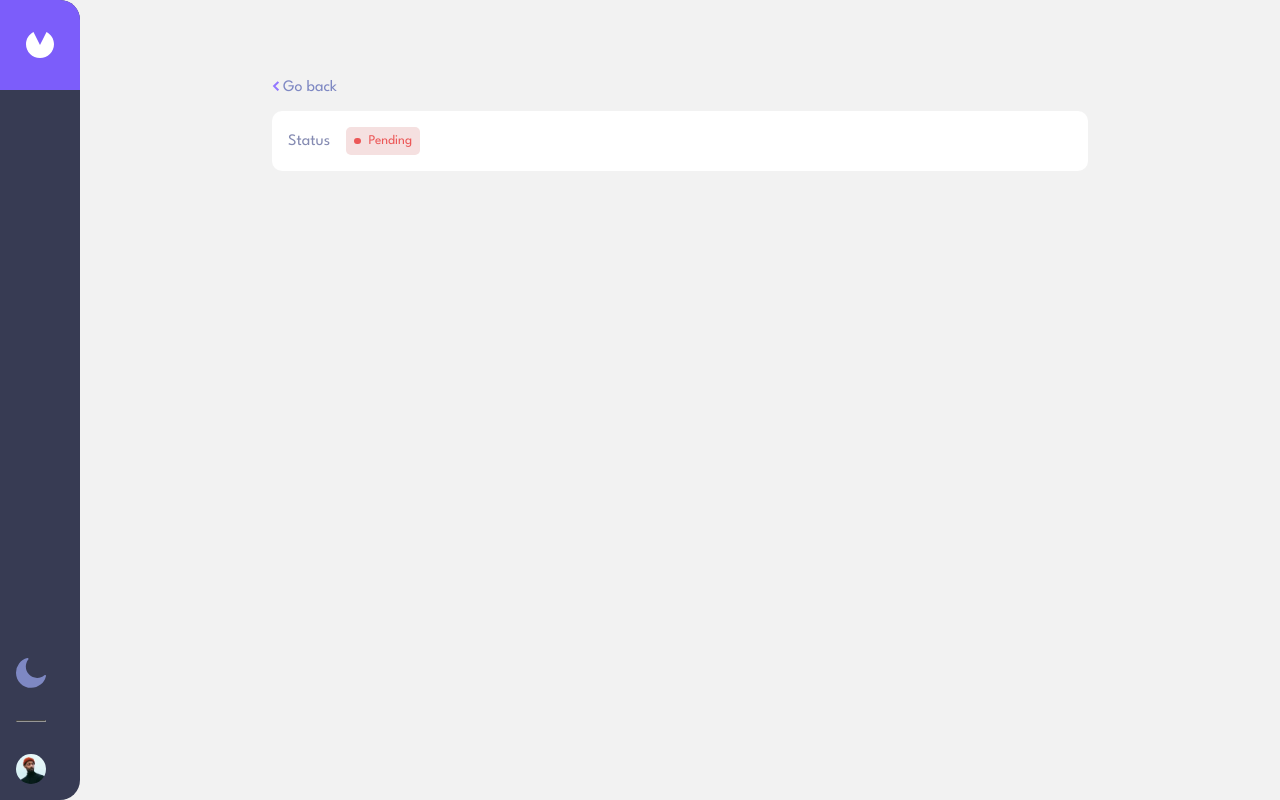
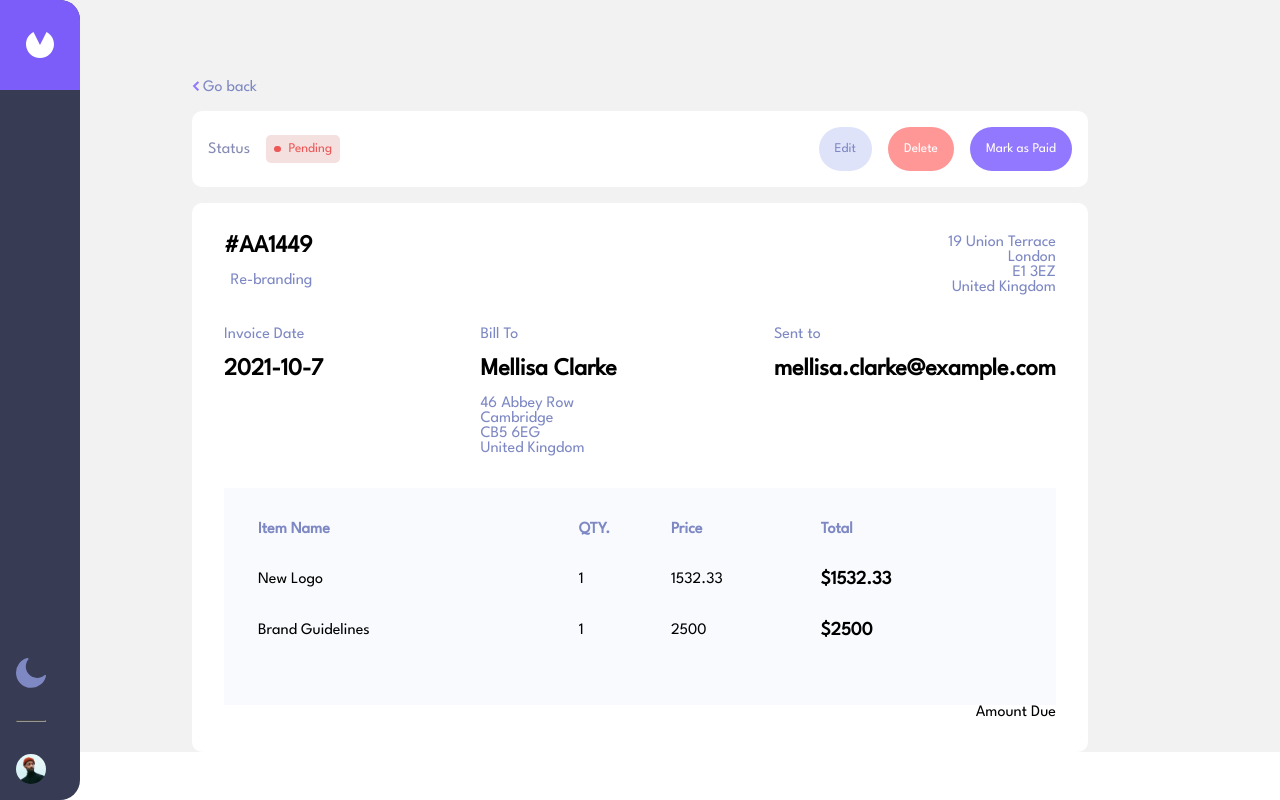
Before and after one commit to emmanuelkyeremeh/invoice-app, a React (Create React App) app: page /invoice/AA1449 in a window 1280 px wide. Built offline with nearby package versions, Linux system fonts and the light colour scheme.

Commit message:
created single invoice page

```diff
--- a/src/pages/App.js
+++ b/src/pages/App.js
@@ -10,7 +10,10 @@ import { Link } from "react-router-dom";
 const App = () => {
   return (
     <div className="container">
-      <Navbar />
+      <div style={{ position: "fixed" }}>
+        <Navbar />
+      </div>
+
       <div className="invoice-page-container">
         <div className="invoice-page-header">
           <div className="invoice-page-title">
--- a/src/pages/SingleInvoice.js
+++ b/src/pages/SingleInvoice.js
@@ -10,11 +10,23 @@ import "../styles/invoiceList.css";
 const SingleInvoice = () => {
   const { id } = useParams();
   const singleData = data.find((elem) => elem.id === id);
-  const { status } = singleData;
+  const {
+    status,
+    description,
+    senderAddress,
+    createdAt,
+    clientName,
+    clientAddress,
+    clientEmail,
+    items,
+  } = singleData;
 
   return (
     <div className="container">
-      <Navbar />
+      <div style={{ position: "fixed" }}>
+        <Navbar />
+      </div>
+
       <div className="invoice-page-container single-invoice-container">
         <div className="single-invoice-container-back">
           <img src={iconLeft} alt="" /> Go back
@@ -29,8 +41,76 @@ const SingleInvoice = () => {
               {`${status.charAt(0).toUpperCase()}${status.substring(1)}`}
             </button>
           </div>
+          <div className="single-invoice-container-tray-buttons">
+            <button className="single-invoice-container-button edit">
+              Edit
+            </button>
+            <button className="single-invoice-container-button delete">
+              Delete
+            </button>
+            <button className="single-invoice-container-button mark-as-paid">
+              Mark as Paid
+            </button>
+          </div>
         </div>
-        <div className="single-invoice-container-body"></div>
+        <div className="single-invoice-container-body">
+          <div className="single-invoice-container-body-id-tray">
+            <div className="single-invoice-container-id">
+              <h2>#{id}</h2>
+              <p>{description}</p>
+            </div>
+            <div className="single-invoice-container-sender-address">
+              <p>{senderAddress.street}</p>
+              <p>{senderAddress.city}</p>
+              <p>{senderAddress.postCode}</p>
+              <p>{senderAddress.country}</p>
+            </div>
+          </div>
+          <div className="single-invoice-container-body-lower-tray">
+            <div>
+              <p>Invoice Date</p>
+              <h2>{createdAt}</h2>
+            </div>
+            <div className="single-invoice-container-body-lower-tray-address">
+              <p>Bill To</p>
+              <h2>{clientName}</h2>
+              <p>{clientAddress.street}</p>
+              <p>{clientAddress.city}</p>
+              <p>{clientAddress.postCode}</p>
+              <p>{clientAddress.country}</p>
+            </div>
+            <div>
+              <p>Sent to</p>
+              <h2>{clientEmail}</h2>
+            </div>
+          </div>
+          <div>
+            <table>
+              <thead>
+                <th>Item Name</th>
+                <th>QTY.</th>
+                <th>Price</th>
+                <th>Total</th>
+              </thead>
+              <tbody>
+                {items.map((item) => (
+                  <tr>
+                    <td>{item.name}</td>
+                    <td>{item.quantity}</td>
+                    <td>{item.price}</td>
+                    <td>
+                      <h3>${item.total}</h3>
+                    </td>
+                  </tr>
+                ))}
+              </tbody>
+            </table>
+          </div>
+          <footer>
+            <p>Amount Due</p>
+            <h2></h2>
+          </footer>
+        </div>
       </div>
     </div>
   );
--- a/src/styles/singleInvoice.css
+++ b/src/styles/singleInvoice.css
@@ -23,3 +23,76 @@
 .single-invoice-container-tray-status p{
     margin-right: 1rem;
 }
+.single-invoice-container-tray-buttons{
+    display: flex;
+    justify-content: center;
+    align-items: center;
+}
+.single-invoice-container-button{
+    padding: 1rem;
+    border-radius: 25px;
+    color: white;
+    border: none;
+}
+.edit{
+    background-color: #DFE3FA;
+    color: #7E88C3;
+}
+.delete{
+    background-color: #FF9797;
+    color: #FFFFFF;
+    margin-left: 1rem;
+}
+.mark-as-paid{
+    background-color: #9277FF;
+    color: white;
+    margin-left: 1rem;
+}
+.single-invoice-container-body{
+    border-radius: 10px;
+    padding: 2rem;
+    display: flex;
+    flex-direction: column;
+    background-color: white;
+    margin-top: 1rem;
+    text-align: right;
+}
+.single-invoice-container-body-id-tray{
+    display: flex;
+    justify-content: space-between;
+}
+.single-invoice-container-body-id-tray h2{
+    padding-bottom:1rem;
+}
+
+.single-invoice-container-body-id-tray p,.single-invoice-container-body-lower-tray p{
+    color: #7E88C3;
+}
+.single-invoice-container-body-lower-tray{
+    display: flex;
+    justify-content: space-between;
+    padding-top: 2rem;
+    text-align: left;
+
+}
+.single-invoice-container-body-lower-tray h2{
+    padding-top:1rem;
+    padding-bottom: 1rem;
+}
+
+table{
+    background-color: #F9FAFE;
+    padding: 2rem;
+    margin-top: 2rem;
+    width: 100%;
+    text-align: left;
+}
+
+th{
+    padding-bottom: 2rem;
+    color: #7E88C3;
+}
+
+td{
+    padding-bottom: 2rem;
+}
```
